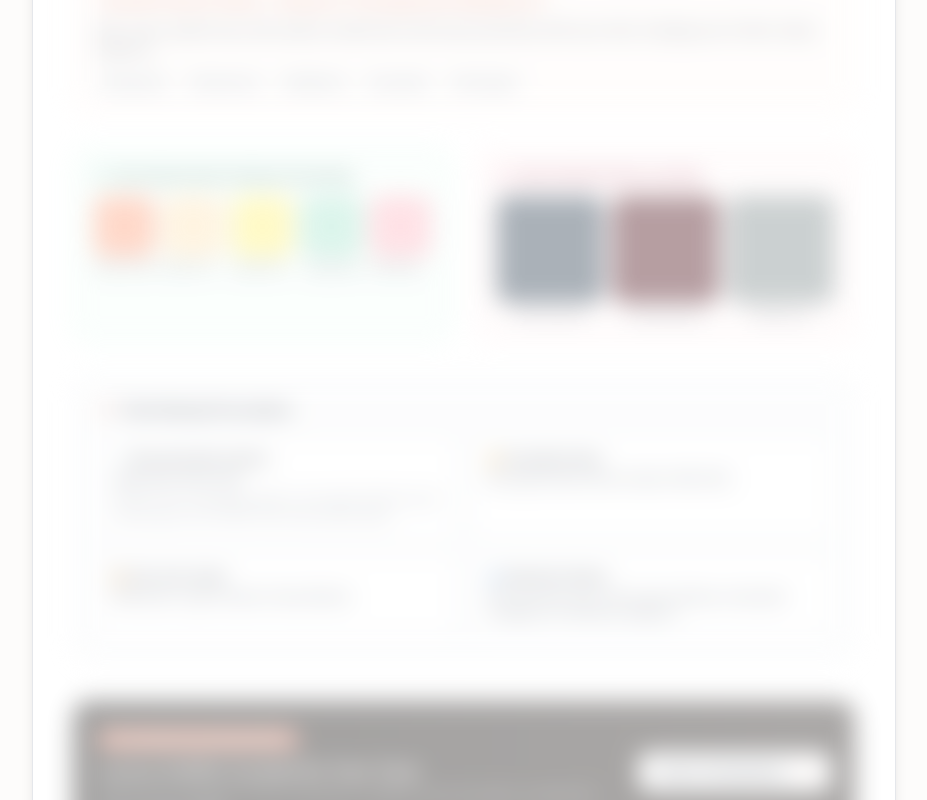
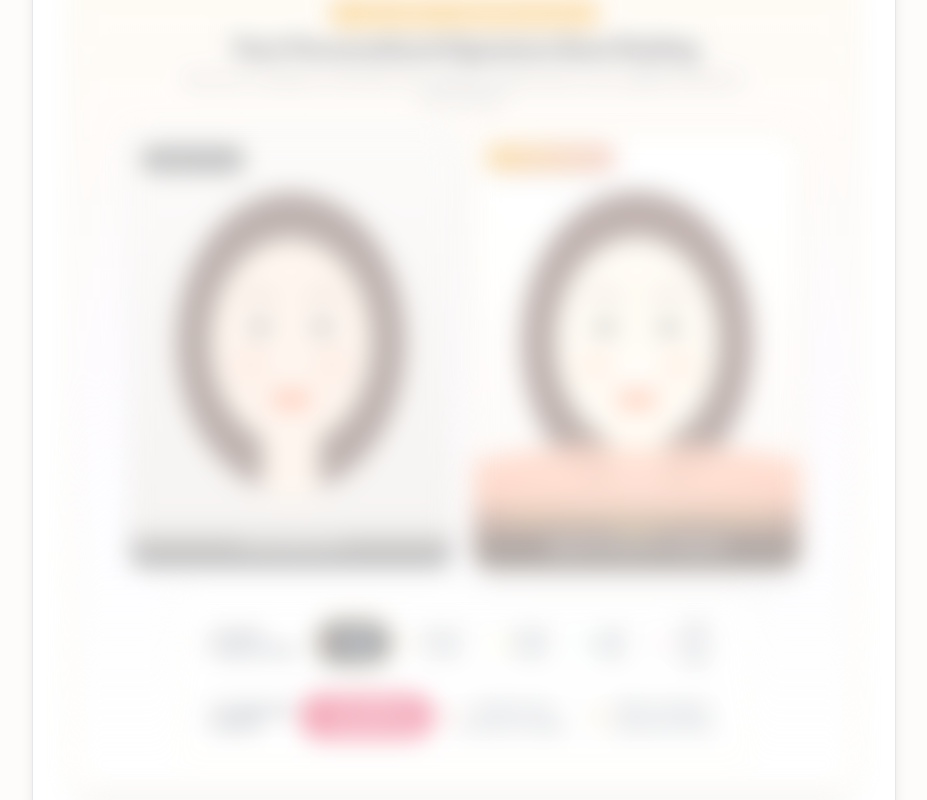
Before and after one commit to yjongsung1211-sys/stayhelper, a Next.js app: page / in a window 1280 px wide. Shown: the part 2040-2840 px from the top of the page, without its empty margins (176-1103 px from the left). Built offline with nearby package versions, Linux system fonts and the light colour scheme; a web font is replaced by a local one.

Commit message:
feat: integrate personalized signature best styling showcase with interactive drapery & lip switcher

```diff
--- a/app/page.tsx
+++ b/app/page.tsx
@@ -72,6 +72,12 @@ const UI_TEXT = {
     warmLabel: "웜(Warm)",
     brightnessLabel: "피부 밝기 (Value):",
     saturationLabel: "채도 (Chroma):",
+    customResultTitle: "업로드한 사진 맞춤형 베스트 스타일링 결과",
+    customResultSubtitle: "당신의 얼굴에 가장 잘 어울리는 베스트 컬러를 입혀 안색과 윤곽이 극대화된 모습을 확인하세요.",
+    originalPhotoBadge: "내 원본 사진",
+    bestStyledPhotoBadge: "베스트 맞춤 착장",
+    switchBestColorLabel: "베스트 컬러 실시간 착장:",
+    switchBestLipLabel: "추천 시그니처 립:",
     tabResult: "12톤 진단 결과 & 컬러 팔레트",
     tabCosmetics: "인생 립스틱 & 파우치 처방전",
     saveInstaCard: "인스타 스토리 카드 저장",
@@ -291,6 +297,12 @@ const UI_TEXT = {
     warmLabel: "Warm Tone",
     brightnessLabel: "Skin Lightness (Value):",
     saturationLabel: "Chroma Saturation:",
+    customResultTitle: "Your Personalized Signature Best Styling",
+    customResultSubtitle: "See your complexion illuminate with signature tailored best colors applied directly to your portrait.",
+    originalPhotoBadge: "Original Portrait",
+    bestStyledPhotoBadge: "Best Color Styled",
+    switchBestColorLabel: "Try Best Drapery Color:",
+    switchBestLipLabel: "Try Signature Lipstick:",
     tabResult: "12-Tone Report & Palette",
     tabCosmetics: "Signature Lipsticks & Pouch",
     saveInstaCard: "Export Instagram Story Card",
@@ -509,6 +521,12 @@ const UI_TEXT = {
     warmLabel: "イエベ (Warm)",
     brightnessLabel: "肌の明るさ (明度):",
     saturationLabel: "鮮やかさ (彩度):",
+    customResultTitle: "アップロード写真に合わせたベストスタイリング結果",
+    customResultSubtitle: "あなたに最も似合うベストカラーをまとい、肌の透明感と血色感が引き立つ瞬間をご確認ください。",
+    originalPhotoBadge: "元の写真",
+    bestStyledPhotoBadge: "ベストカラー着用",
+    switchBestColorLabel: "ベストカラー着せ替え:",
+    switchBestLipLabel: "おすすめリップ:",
     tabResult: "12タイプ診断結果＆カラーパレット",
     tabCosmetics: "人生神リップ＆コスメ処方箋",
     saveInstaCard: "インスタストーリー用画像を保存",
@@ -1258,9 +1276,9 @@ const MAKEUP_LIP_PRESETS = [
 ];
 
 const MAKEUP_EYE_PRESETS = [
-  { id: "eye_1", hex: "#5B6A72", name: { ko: "스모키 슬레이트", en: "Smoky Slate", ja: "スモーキースレート" } },
-  { id: "eye_2", hex: "#8C6D58", name: { ko: "웜 브라운", en: "Warm Brown", ja: "ウォームブラウン" } },
-  { id: "eye_3", hex: "#C8A282", name: { ko: "소프트 누드", en: "Soft Nude", ja: "ソフトヌード" } },
+  { id: "eye_1", hex: "#5B6A72", matchingLipKey: "red", name: { ko: "스모키 슬레이트", en: "Smoky Slate", ja: "スモーキースレート" } },
+  { id: "eye_2", hex: "#8C6D58", matchingLipKey: "rose", name: { ko: "웜 브라운", en: "Warm Brown", ja: "ウォームブラウン" } },
+  { id: "eye_3", hex: "#C8A282", matchingLipKey: "nude", name: { ko: "소프트 누드", en: "Soft Nude", ja: "ソフトヌード" } },
 ];
 
 export default function ColorHelperPage() {
@@ -1287,6 +1305,8 @@ export default function ColorHelperPage() {
   const [selectedLipKey, setSelectedLipKey] = useState<string>("rose");
   const [isPaywallOpen, setIsPaywallOpen] = useState(false);
   const [resultTone, setResultTone] = useState<ColorToneData | null>(null);
+  const [resultActiveBestColorIndex, setResultActiveBestColorIndex] = useState<number>(0);
+  const [resultActiveLipIndex, setResultActiveLipIndex] = useState<number>(0);
   const [activeTab, setActiveTab] = useState<"result" | "cosmetics">("result");
   const [studioTool, setStudioTool] = useState<"drape" | "custom" | "outfit" | "cosme" | "quiz">("custom");
   const [customColorInput, setCustomColorInput] = useState<string>("#FFA07A");
@@ -2372,35 +2392,7 @@ export default function ColorHelperPage() {
                     >
                       <img src={leftGlam} alt="Glam Makeup" className="w-full h-full object-cover object-top" />
 
-                      {/* Real-time Dynamic Eye Shadow Tint Overlay on Eyelids */}
-                      <div className="absolute inset-0 pointer-events-none">
-                        {/* Left Eyelid Shadow */}
-                        <div
-                          className="absolute rounded-full blur-[2px] transition-all duration-300"
-                          style={{
-                            left: '34%',
-                            top: '30.5%',
-                            width: '13%',
-                            height: '4.5%',
-                            backgroundColor: activeEyeTryonHex,
-                            opacity: 0.78,
-                            mixBlendMode: 'multiply'
-                          }}
-                        />
-                        {/* Right Eyelid Shadow */}
-                        <div
-                          className="absolute rounded-full blur-[2px] transition-all duration-300"
-                          style={{
-                            left: '54.5%',
-                            top: '30.5%',
-                            width: '13%',
-                            height: '4.5%',
-                            backgroundColor: activeEyeTryonHex,
-                            opacity: 0.78,
-                            mixBlendMode: 'multiply'
-                          }}
-                        />
-                      </div>
+
                     </div>
 
                     {/* Draggable Divider Handle */}
@@ -2496,7 +2488,14 @@ export default function ColorHelperPage() {
                   {MAKEUP_EYE_PRESETS.map((ep) => (
                     <button
                       key={ep.id}
-                      onClick={() => setActiveEyeTryonHex(ep.hex)}
+                      onClick={() => {
+                        setActiveEyeTryonHex(ep.hex);
+                        if (ep.matchingLipKey) {
+                          setSelectedLipKey(ep.matchingLipKey);
+                          const matchingLip = MAKEUP_LIP_PRESETS.find(lp => lp.colorKey === ep.matchingLipKey);
+                          if (matchingLip) setActiveLipTryonHex(matchingLip.hex);
+                        }
+                      }}
                       className={`w-7 h-7 rounded-full border-2 transition cursor-pointer ${
                         activeEyeTryonHex === ep.hex ? "border-purple-600 scale-110 ring-2 ring-purple-300" : "border-white"
                       }`}
@@ -2645,6 +2644,150 @@ export default function ColorHelperPage() {
                     <Download className="w-4 h-4" />
                     {t.saveInstaCard}
                   </button>
+                </div>
+
+                {/* ── 👑 업로드한 사진 맞춤형 베스트 착장 결과 쇼케이스 (Personalized Signature Showcase) ── */}
+                <div className="mb-10 p-6 sm:p-8 rounded-3xl bg-gradient-to-b from-amber-500/10 via-purple-500/5 to-white border-2 border-amber-400/40 shadow-xl">
+                  <div className="text-center max-w-xl mx-auto mb-6">
+                    <span className="inline-flex items-center gap-1.5 px-3 py-1 rounded-full bg-amber-500 text-white text-[11px] font-black uppercase tracking-wider shadow-sm mb-2">
+                      👑 100% MATCH • SIGNATURE COLOR FIT
+                    </span>
+                    <h4 className="text-xl sm:text-2xl font-black text-gray-900 tracking-tight">
+                      {t.customResultTitle}
+                    </h4>
+                    <p className="text-xs sm:text-sm text-gray-600 mt-1 leading-relaxed">
+                      {t.customResultSubtitle}
+                    </p>
+                  </div>
+
+                  {/* Before vs After Dual Comparison Cards */}
+                  <div className="grid grid-cols-1 sm:grid-cols-2 gap-5 max-w-2xl mx-auto mb-6">
+                    {/* Before: Original Photo */}
+                    <div className="relative rounded-2xl overflow-hidden bg-gray-900 aspect-[3/4] border-2 border-gray-200 shadow-md">
+                      <img
+                        src={imageSrc || (lang === 'ja' ? '/nb_step1_ja.jpg' : lang === 'ko' ? '/nb_step1_ko.jpg' : '/nb_step1_en.jpg')}
+                        alt="Before Original Portrait"
+                        className="w-full h-full object-cover object-top"
+                      />
+                      <div className="absolute top-3 left-3 bg-black/75 backdrop-blur-xs text-white text-[10px] font-black px-2.5 py-1 rounded-full border border-white/20">
+                        {t.originalPhotoBadge}
+                      </div>
+                      <div className="absolute inset-x-0 bottom-0 p-3 bg-gradient-to-t from-black/80 to-transparent text-center text-white text-xs font-bold">
+                        착장 전 본연의 안색
+                      </div>
+                    </div>
+
+                    {/* After: Personalized Signature Best Look with Tailored Drape & Lip */}
+                    {(() => {
+                      const curBestColor = resultTone.bestColors[resultActiveBestColorIndex] || resultTone.bestColors[0];
+                      const curLip = resultTone.cosmetics.lips[resultActiveLipIndex] || resultTone.cosmetics.lips[0];
+                      const curPhoto = imageSrc || (lang === 'ja' ? '/nb_step1_ja_raw.jpg' : lang === 'ko' ? '/nb_step1_model.jpg' : '/nb_step1_en_raw.jpg');
+
+                      return (
+                        <div className="relative rounded-2xl overflow-hidden bg-gray-900 aspect-[3/4] border-3 border-amber-400 shadow-xl ring-4 ring-amber-400/20">
+                          {/* Base Portrait with Tone-up Glow */}
+                          <img
+                            src={curPhoto}
+                            alt="After Tailored Styling"
+                            className="w-full h-full object-cover object-top brightness-105 contrast-[1.03]"
+                          />
+
+                          {/* Real-time Tailored Signature Best Drape Fabric */}
+                          <div
+                            className="absolute inset-x-0 bottom-0 h-[38%] pointer-events-none transition-colors duration-500 shadow-2xl"
+                            style={{
+                              background: `linear-gradient(to bottom, transparent 0%, ${curBestColor.hex}dd 30%, ${curBestColor.hex} 100%)`,
+                              clipPath: 'polygon(0% 35%, 18% 28%, 35% 25%, 50% 28%, 65% 25%, 82% 28%, 100% 35%, 100% 100%, 0% 100%)'
+                            }}
+                          >
+                            {/* Fabric Texture Wave Highlight */}
+                            <div className="absolute inset-0 bg-gradient-to-r from-transparent via-white/25 to-transparent opacity-60 mix-blend-overlay" />
+                          </div>
+
+                          {/* Subtle Signature Lip Glow */}
+                          <div
+                            className="absolute pointer-events-none rounded-full blur-[2px] transition-colors duration-300"
+                            style={{
+                              left: '43%',
+                              top: '52%',
+                              width: '14%',
+                              height: '4%',
+                              backgroundColor: curLip.hex,
+                              opacity: 0.65,
+                              mixBlendMode: 'color'
+                            }}
+                          />
+
+                          {/* Gold Crown After Badge */}
+                          <div className="absolute top-3 left-3 bg-gradient-to-r from-amber-500 to-[#E07A5F] text-white text-[10px] font-black px-3 py-1 rounded-full shadow-lg border border-white/30 flex items-center gap-1">
+                            <Sparkles className="w-3 h-3 text-amber-200" />
+                            {t.bestStyledPhotoBadge}
+                          </div>
+
+                          {/* Current Applied Palette Tag */}
+                          <div className="absolute inset-x-0 bottom-0 p-3 bg-gradient-to-t from-black/90 via-black/60 to-transparent text-center text-white">
+                            <div className="text-[10px] font-bold text-amber-300 uppercase tracking-wider mb-0.5">
+                              ✨ {curBestColor.name[lang]} DRAPE + {curLip.name}
+                            </div>
+                            <div className="text-xs font-black">
+                              얼굴 윤곽 리프팅 & 생기 극대화 완료
+                            </div>
+                          </div>
+                        </div>
+                      );
+                    })()}
+                  </div>
+
+                  {/* Interactive Swatches for Instant Best Color & Lip Switching */}
+                  <div className="bg-white/80 backdrop-blur-md rounded-2xl p-4 sm:p-5 border border-amber-200/80 max-w-xl mx-auto space-y-3.5">
+                    {/* 1. Best Drapery Color Chips */}
+                    <div className="flex flex-col sm:flex-row sm:items-center justify-between gap-2">
+                      <span className="text-xs font-black text-gray-800 flex items-center gap-1.5">
+                        <Palette className="w-3.5 h-3.5 text-[#E07A5F]" />
+                        {t.switchBestColorLabel}
+                      </span>
+                      <div className="flex items-center gap-2">
+                        {resultTone.bestColors.slice(0, 5).map((col, idx) => (
+                          <button
+                            key={col.hex + idx}
+                            onClick={() => setResultActiveBestColorIndex(idx)}
+                            className={`flex items-center gap-1 px-2.5 py-1 rounded-full text-[11px] font-extrabold transition-all cursor-pointer ${
+                              resultActiveBestColorIndex === idx
+                                ? "bg-gray-900 text-white shadow-md scale-105 ring-2 ring-amber-400"
+                                : "bg-white text-gray-700 border border-gray-200 hover:border-gray-400 shadow-2xs"
+                            }`}
+                          >
+                            <span className="w-3 h-3 rounded-full border border-black/10" style={{ backgroundColor: col.hex }} />
+                            <span>{col.name[lang]}</span>
+                          </button>
+                        ))}
+                      </div>
+                    </div>
+
+                    {/* 2. Signature Lipstick Chips */}
+                    <div className="flex flex-col sm:flex-row sm:items-center justify-between gap-2 pt-2 border-t border-gray-100">
+                      <span className="text-xs font-black text-gray-800 flex items-center gap-1.5">
+                        <Sparkles className="w-3.5 h-3.5 text-rose-500" />
+                        {t.switchBestLipLabel}
+                      </span>
+                      <div className="flex items-center gap-2">
+                        {resultTone.cosmetics.lips.map((lip, lidx) => (
+                          <button
+                            key={lip.name + lidx}
+                            onClick={() => setResultActiveLipIndex(lidx)}
+                            className={`flex items-center gap-1 px-2.5 py-1 rounded-full text-[11px] font-extrabold transition-all cursor-pointer ${
+                              resultActiveLipIndex === lidx
+                                ? "bg-rose-600 text-white shadow-md scale-105 ring-2 ring-rose-300"
+                                : "bg-white text-gray-700 border border-gray-200 hover:border-gray-400 shadow-2xs"
+                            }`}
+                          >
+                            <span className="w-3 h-3 rounded-full border border-black/10" style={{ backgroundColor: lip.hex }} />
+                            <span>{lip.brand} {lip.name}</span>
+                          </button>
+                        ))}
+                      </div>
+                    </div>
+                  </div>
                 </div>
 
                 <div className="p-5 rounded-2xl bg-[#FFFBF9] border border-[#E07A5F]/20 mb-8">
```
